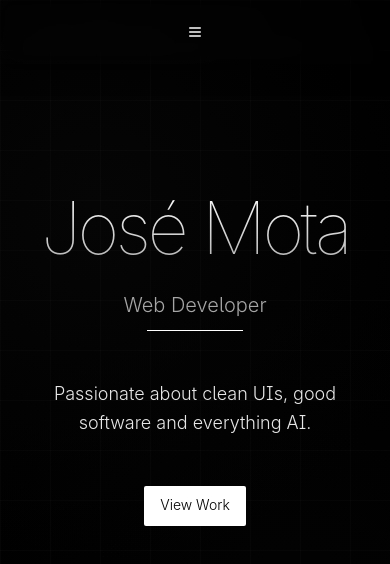
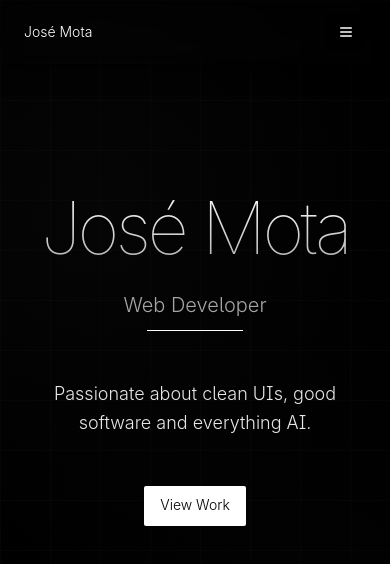
Before and after one commit to zepedroc/new-portfolio, a Next.js app: page / in a window 390 px wide. Shown: the top 564 px of the page. Built offline with nearby package versions, Linux system fonts and the light colour scheme.

Commit message:
Fix navigation issues

```diff
--- a/src/components/Navigation.tsx
+++ b/src/components/Navigation.tsx
@@ -25,7 +25,9 @@ const Navigation = () => {
   return (
     <nav className="fixed top-0 left-0 right-0 z-50 glass-card border-b border-border">
       <div className="max-w-7xl mx-auto px-6 lg:px-8">
-        <div className="flex justify-center items-center h-16">
+        <div className="flex items-center h-16 justify-between md:justify-center">
+          {/* Mobile brand (left) */}
+          <div className="md:hidden text-sm font-light text-foreground">José Mota</div>
           {/* Desktop Navigation */}
           <div className="hidden md:flex space-x-8">
             {navItems.map(({ path, label, icon: Icon }) => (
@@ -42,13 +44,13 @@ const Navigation = () => {
             ))}
           </div>
 
-          {/* Mobile menu button */}
-          <div className="md:hidden">
+          {/* Mobile menu button (right) */}
+          <div className="md:hidden ml-auto">
             <Button
               variant="ghost"
               size="sm"
               onClick={() => setIsOpen(!isOpen)}
-              className="relative z-50 text-foreground hover:text-primary"
+              className="relative z-50 bg-black text-white hover:bg-black hover:text-white active:bg-black active:text-white focus:bg-black focus:text-white"
             >
               {isOpen ? <X className="w-5 h-5" /> : <Menu className="w-5 h-5" />}
             </Button>
```
